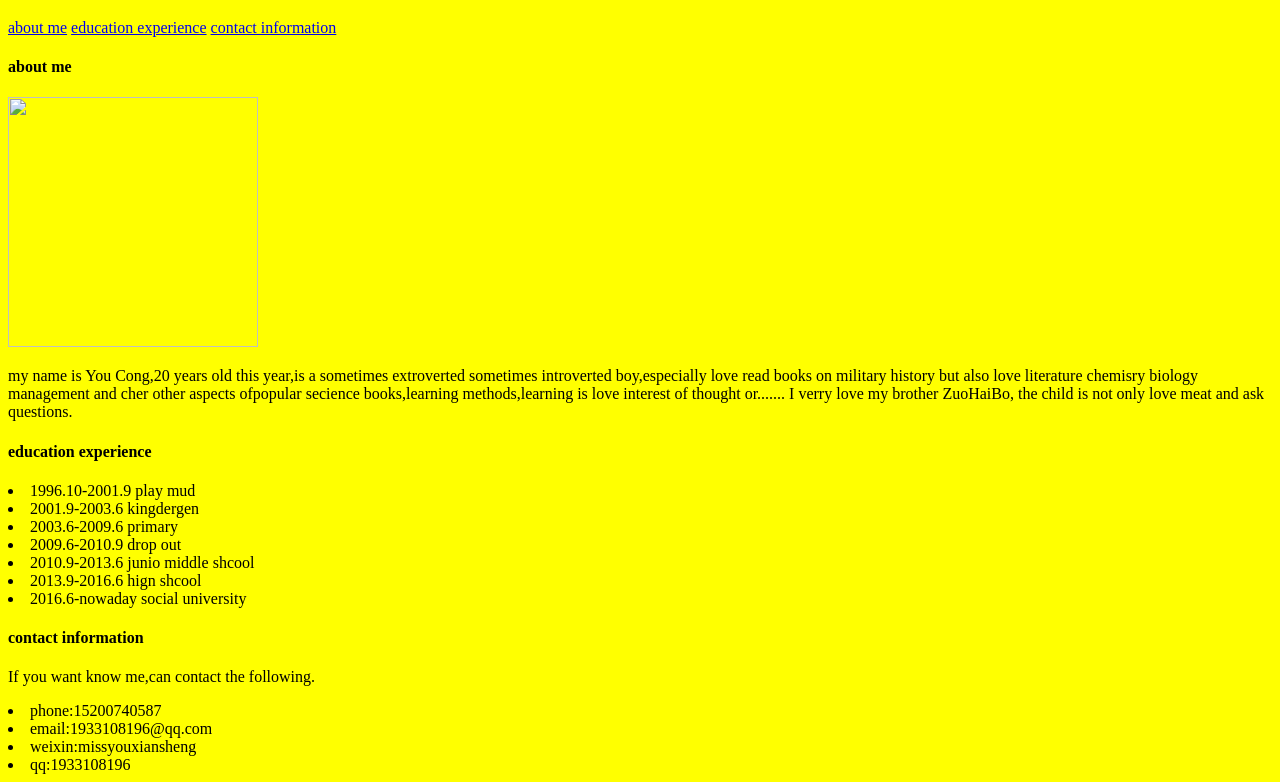
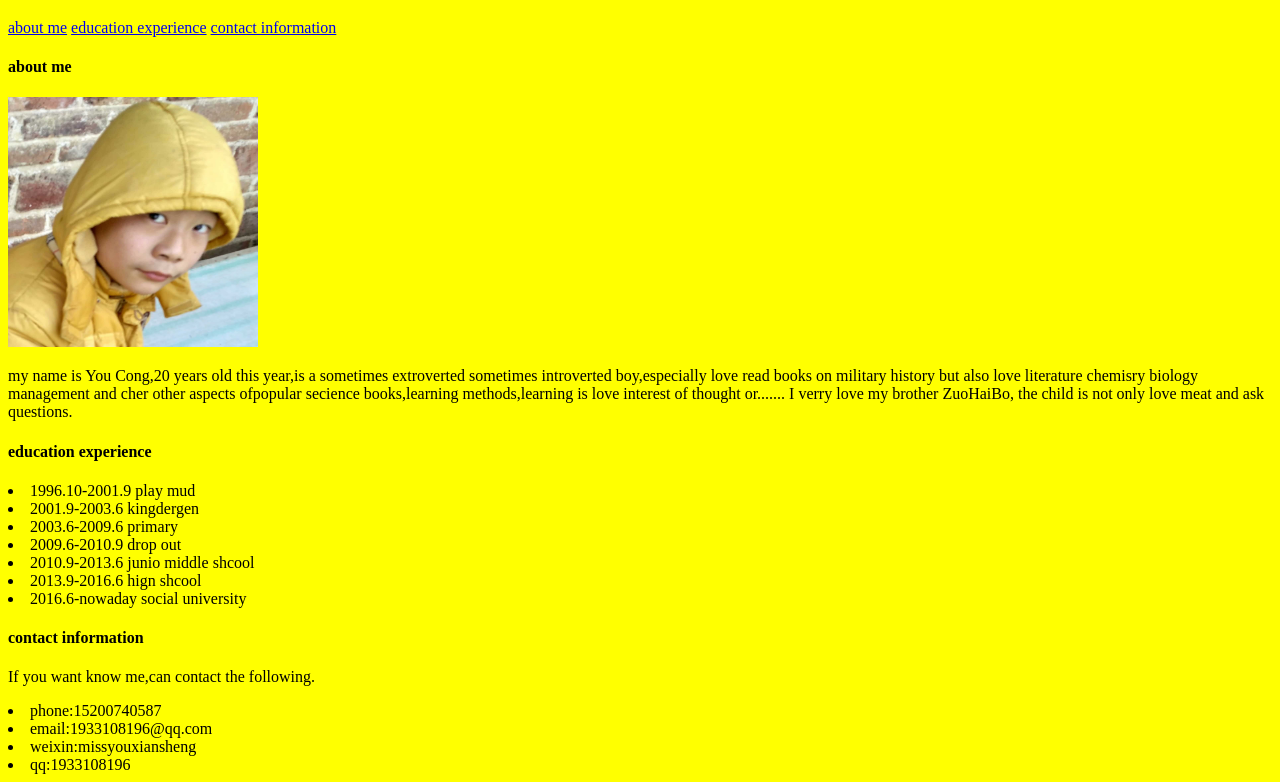
Before and after one commit to tracholar/youcong1996.github.io, a plain HTML site: page index.html in a window 1280 px wide. Shown: the part 61-843 px from the top of the page. Drawn offline with Linux system fonts and the light colour scheme.

Commit message:
Update index.html

```diff
--- a/index.html
+++ b/index.html
@@ -8,7 +8,7 @@
 <body bgcolor="yellow">
 <div class="section">
 <h4>about me </h4>
-<img src="yc.jpg" width="250" height="250">
+<img src="1 2.jpg" width="250" height="250">
 <p align="left">my name is You Cong,20 years old this year,is a sometimes extroverted sometimes introverted boy,especially love read books on military history but also love literature chemisry biology management and cher other aspects ofpopular secience books,learning methods,learning is love interest of thought or....... I verry love my brother ZuoHaiBo, the child is not only love meat and ask questions.</p>
 <h4>education experience</h4>
 <ui>
```
